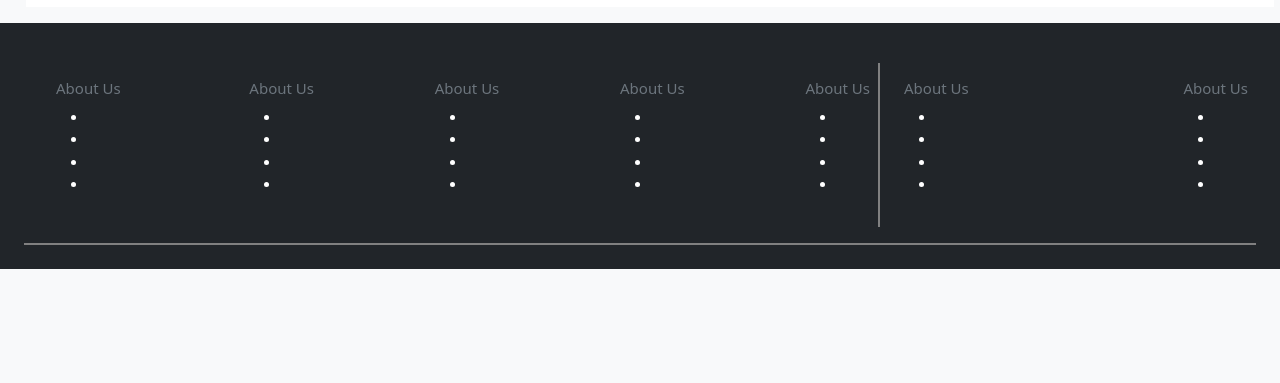
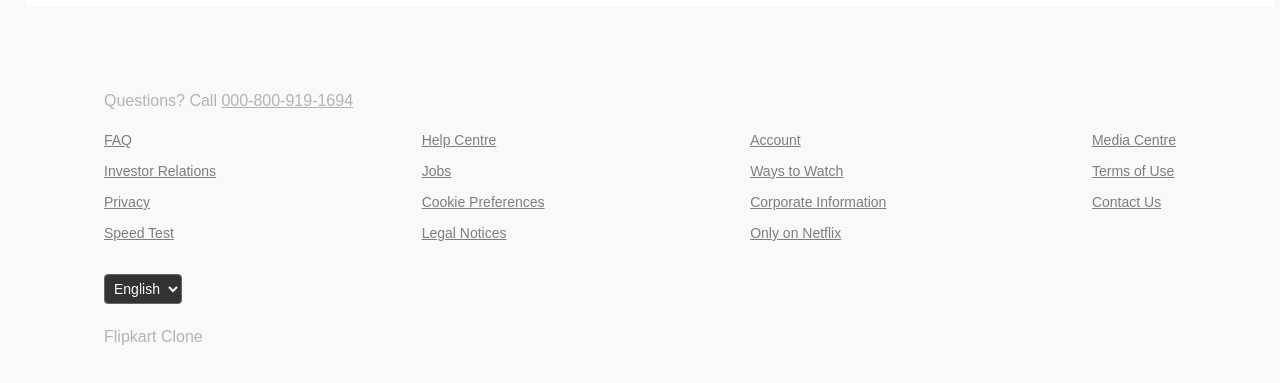
Before and after one commit to kushagra0333/fipkart, a plain HTML site: page index.html in a window 1280 px wide. Shown: the part 4189-4572 px from the top of the page. Before the commit the page ends 4458 px from the top, so only its background shows below. Drawn offline with nearby package versions, Linux system fonts and the light colour scheme.

Commit message:
updare footer

```diff
--- a/index.html
+++ b/index.html
@@ -707,103 +707,43 @@
       </div>
     </section>
 
-    <footer class="bg-dark text-white">
-      <div class="outer-div">
-        <div class="outer-div-col div-col-1 m-4">
-          <div class="inner-div inner-div-1 m-3">
-            <div class="inner-col m-3">
-              <h6 class="text-secondary">About Us</h6>
-              <div>
-                <ul class="inner-list">
-                  <li></li>
-                  <li></li>
-                  <li></li>
-                  <li></li>
-                </ul>
-              </div>
-            </div>
-            <div class="inner-col m-2" >
-              <h6 class="text-secondary">About Us</h6>
-              <div>
-                <ul class="inner-list">
-                  <li></li>
-                  <li></li>
-                  <li></li>
-                  <li></li>
-                </ul>
-              </div>
-            </div>
-            <div class="inner-col m-2">
-              <h6 class="text-secondary">About Us</h6>
-              <div>
-                <ul class="inner-list">
-                  <li></li>
-                  <li></li>
-                  <li></li>
-                  <li></li>
-                </ul>
-              </div>
-            </div>
-            <div class="inner-col m-2">
-              <h6 class="text-secondary">About Us</h6>
-              <div>
-                <ul class="inner-list">
-                  <li></li>
-                  <li></li>
-                  <li></li>
-                  <li></li>
-                </ul>
-              </div>
-            </div>
-            <div class="inner-col m-2">
-              <h6 class="text-secondary">About Us</h6>
-              <div>
-                <ul class="inner-list">
-                  <li></li>
-                  <li></li>
-                  <li></li>
-                  <li></li>
-                </ul>
-              </div>
-            </div>
+    <footer class="footer">
+      <div class="footer-top" id="top1">
+          <h3>Questions? Call <span style="text-decoration: underline;">000-800-919-1694</span></h3>
+      </div>
+      <div class="footer-links">
+          <div class="footer-column" id="column1">
+              <a href="#">FAQ</a>
+              <a href="#">Investor Relations</a>
+              <a href="#">Privacy</a>
+              <a href="#">Speed Test</a>
           </div>
-          <div class="inner-div inner-div-2">
-            <div class="inner-col m-2">
-              <h6 class="text-secondary">About Us</h6>
-              <div>
-                <ul class="inner-list">
-                  <li></li>
-                  <li></li>
-                  <li></li>
-                  <li></li>
-                </ul>
-              </div>
-            </div>
-            <div class="inner-col m-2">
-              <h6 class="text-secondary">About Us</h6>
-              <div>
-                <ul class="inner-list">
-                  <li></li>
-                  <li></li>
-                  <li></li>
-                  <li></li>
-                </ul>
-              </div>
-            </div>
+          <div class="footer-column" id="column2">
+              <a href="#">Help Centre</a>
+              <a href="#">Jobs</a>
+              <a href="#">Cookie Preferences</a>
+              <a href="#">Legal Notices</a>
           </div>
-        </div>
-        <div class="outer-div-col div-col-2 ">
-          <div>
+          <div class="footer-column" id="column3">
+              <a href="#">Account</a>
+              <a href="#">Ways to Watch</a>
+              <a href="#">Corporate Information</a>
+              <a href="#">Only on Netflix</a>
+          </div>
+          <div class="footer-column" id="column4">
+              <a href="#">Media Centre</a>
+              <a href="#">Terms of Use</a>
+              <a href="#">Contact Us</a>
+          </div>
+      </div>
+      <div class="footer-bottom" id="bottom">
+          <select class="language-select" name="LanguageSelect">
+              <option lang="en" label="English" value="en-IN" selected>English</option>
+              <option lang="hi" label="हिन्दी" value="hi-IN">हिन्दी</option>
+          </select>
+          <div>Flipkart Clone</div>
+      </div>
+  </footer>
 
-          </div>
-          <div>
-
-          </div>
-          <div>
-
-          </div>
-        </div>
-      </div>
-    </footer>
   </body>
 </html>
--- a/style.css
+++ b/style.css
@@ -292,57 +292,91 @@ body::-webkit-scrollbar{
 .sales-2-cards div{
   margin: 0  20px;
 }
-  /*--footer--*/
-  .outer-div{
-    display: flex;
-    flex-direction: column;
+ /*---footer---*/
+ .footer {
+  margin: 5%;
+  font-family: 'Poppins', sans-serif;
+
+  color: #b3b3b3;
+  padding: 20px 40px;
+}
+
+.footer-top {
+  margin-bottom: 20px;
+}
+
+.footer-top h3 {
+  margin: 0;
+  font-size: 16px;
+}
+
+.footer-links {
+  display: flex;
+  justify-content: space-between;
+  margin-bottom: 20px;
+}
+
+.footer-column {
+  display: flex;
+  flex-direction: column;
+}
+
+.footer-column a {
+  color: #b3b3b3;
+  text-decoration: none;
+  margin-bottom: 10px;
+  font-size: 14px;
+  text-decoration: underline;
+}
+
+.footer-bottom>div {
+  margin-top: 2%;
+  color: #b3b3b3;
+}
+
+.language-select {
+  margin-right: 20px;
+  padding: 5px;
+  font-size: 14px;
+  color: #fff;
+  background-color: #333;
+  border: 1px solid #666;
+  border-radius: 4px;
+  cursor: pointer;
+}
+
+.footer a {
+  font-size: 14px;
+  color: #7e7e7e;
+}
+
+.footer-item {
+  display: flex;
+  flex-direction: column;
+  gap: 23px;
+}
+
+@media screen and (max-width: 1300px) {
+  footer {
+      max-width: 90vw;
+      padding: 75px 0;
   }
-  .outer-div-col{
-    display: flex;
-    justify-content: space-evenly;
-    align-items: center;
+
+  .footer-item {
+      align-items: center;
   }
-  .inner-div{
-    display: flex;
-    justify-content: space-between;
-    align-items: center;
+}
+
+@media screen and (max-width: 960px) {
+  .footer-links {
+      display: grid;
+      grid-template-columns: repeat(2, auto);
   }
-  .div-col-1>.inner-div{
-    flex-grow: 4;
+}
+
+@media screen and (max-width: 600px) {
+  .footer-links {
+      display: flex;
+      flex-direction: column;
   }
-  .div-col-1>.inner-div-1{
-    border-right: 2px solid gray;
-    margin: 0 5px;
-  }
-  .div-col-2>.inner-div{
-    flex-grow: 1;
-  }
-  .div-col-1{
-    border-bottom: 2px solid gray;
-  }
-  .inner-div h6{
-    font-size: 15px;
-  }
-  .inner-div ul li{
-    font-weight: bold;
-   font-size: 15px;
-  }
- footer{
-    height: auto;
-    width: 100%;
- }
- .inner-div-1{
-  width: 70%;
- }
- .inner-div-2{
-  width: 30%;
- }
- .div-col-2{
-  display: flex;
-  align-items: center;
- }
- .div-col-2>div{
-  display: flex;
-  align-items: center;
-  margin: 0 20px;
- }
+}
```
